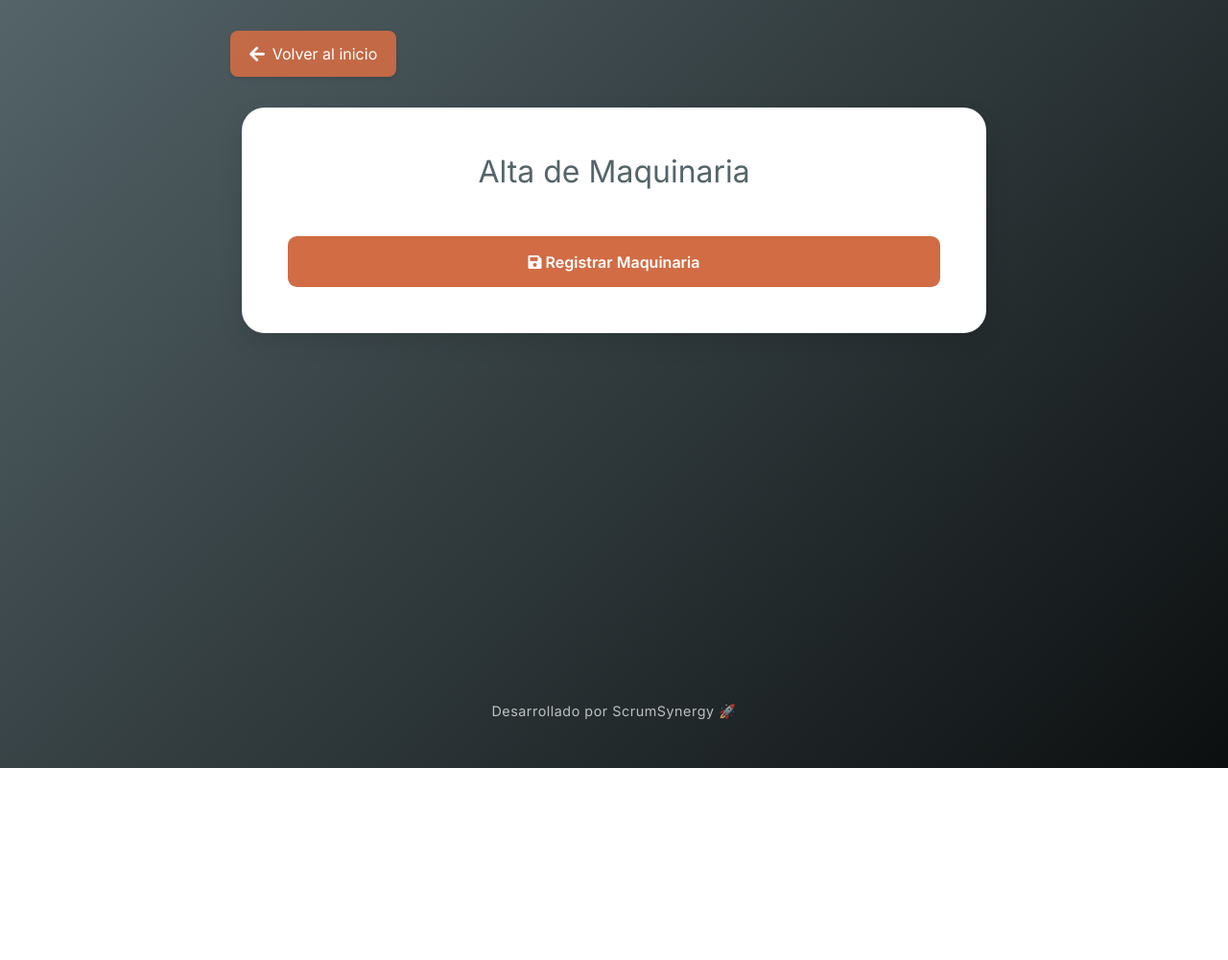
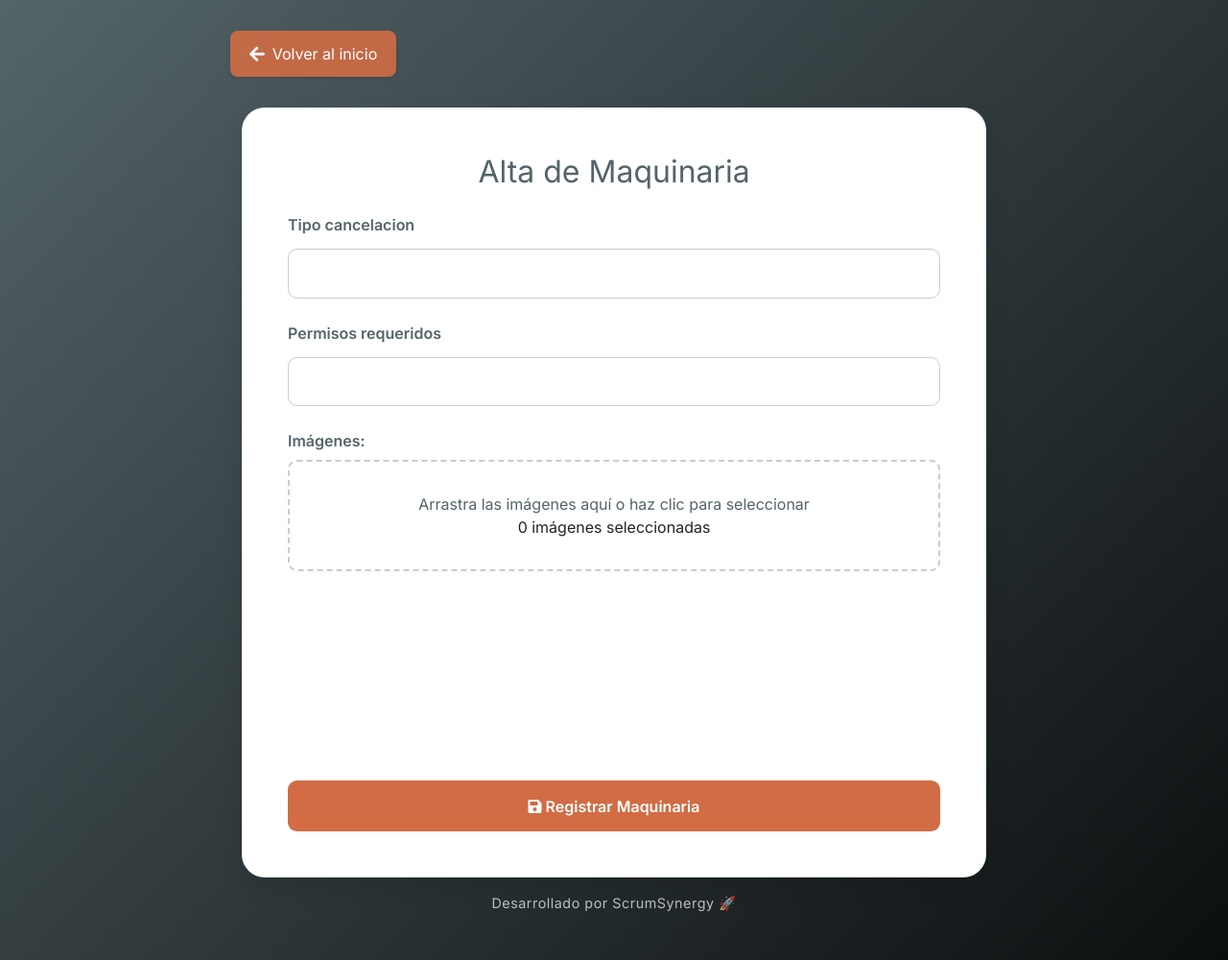
Before and after one commit to CeciliaMarfia/bea-scrumsynergy, a Django app: template application/templates/templatesMachine/machinery_registration.html in a window 1280 px wide. Shown: the whole page at 96% size. Before the commit the page ends 800 px from the top, so only its background shows below. Run offline with Django 5.2, Linux system fonts and the light colour scheme; the template is opened without the code that fills it, so the values that code supplies are empty, except form fields; tables that the repository leaves empty hold one stand-in row (values such as "Sample post"); form fields are guessed from the names that the template uses.

Commit message:
Mejoras en el formulario de registro de maquinaria: reordenamiento de campos y traducción de mensajes de error

```diff
--- a/application/templates/templatesMachine/machinery_registration.html
+++ b/application/templates/templatesMachine/machinery_registration.html
@@ -24,26 +24,14 @@
 
     <form method="post" enctype="multipart/form-data" accept-charset="utf-8" id="maquinariaForm" novalidate>
       {% csrf_token %}
+
+      <!-- Campos en orden específico -->
+      {% with ordered_fields='codigo,nombre,marca,modelo,anio,ubicacion,tipo,descripcion,precio_por_dia' %}
       {% for field in form %}
-        <div class="form-group {% if field.errors %}has-error{% endif %}" {% if field.name == 'politica_cancelacion' %}data-field="politica_cancelacion" style="display:none;"{% endif %}>
-          {% if field.name == 'imagenes' %}
-            <label for="id_imagenes">Imágenes:</label>
-            <div class="file-input-container {% if field.errors %}is-invalid{% endif %}">
-              <div class="custom-file-upload" id="drop-zone">
-                <input type="file" name="imagenes" multiple accept="image/*" class="form-control {% if field.errors %}is-invalid{% endif %}" id="id_imagenes">
-                <p class="upload-text">Arrastra las imágenes aquí o haz clic para seleccionar</p>
-                <div id="file-counter">0 imágenes seleccionadas</div>
-              </div>
-            </div>
-            <div class="image-preview-wrapper">
-              <button type="button" class="nav-button prev" onclick="prevImage()" style="display: none;">&lt;</button>
-              <div id="preview-container" class="preview-container"></div>
-              <button type="button" class="nav-button next" onclick="nextImage()" style="display: none;">&gt;</button>
-            </div>
-          {% else %}
+        {% if field.name == 'codigo' or field.name == 'nombre' or field.name == 'marca' or field.name == 'modelo' or field.name == 'anio' or field.name == 'ubicacion' or field.name == 'tipo' or field.name == 'descripcion' or field.name == 'precio_por_dia' %}
+          <div class="form-group {% if field.errors %}has-error{% endif %}">
             {{ field.label_tag }}
             {{ field }}
-          {% endif %}
             {% if field.help_text %}
               <small class="form-text text-muted">{{ field.help_text }}</small>
             {% endif %}
@@ -57,7 +45,95 @@
               </div>
             {% endif %}
           </div>
+        {% endif %}
       {% endfor %}
+      {% endwith %}
+
+      <!-- Tipo de cancelación y porcentaje personalizado agrupados -->
+      <div class="form-group">
+        <label for="id_tipo_cancelacion">{{ form.tipo_cancelacion.label }}</label>
+        {{ form.tipo_cancelacion }}
+        {% if form.tipo_cancelacion.errors %}
+          <div class="invalid-feedback d-block">
+            {% for error in form.tipo_cancelacion.errors %}
+              <div class="error-message">
+                <i class="fas fa-exclamation-circle"></i> {{ error }}
+              </div>
+            {% endfor %}
+          </div>
+        {% endif %}
+      </div>
+
+      <!-- Campo visible de porcentaje personalizado -->
+      <div class="form-group" data-field="porcentaje_personalizado" style="display:none;">
+        <label for="id_porcentaje_personalizado">Porcentaje de cancelación (%):</label>
+        {{ form.porcentaje_personalizado }}
+        {% if form.porcentaje_personalizado.help_text %}
+          <small class="form-text text-muted">{{ form.porcentaje_personalizado.help_text }}</small>
+        {% endif %}
+        {% if form.porcentaje_personalizado.errors %}
+          <div class="invalid-feedback d-block">
+            {% for error in form.porcentaje_personalizado.errors %}
+              <div class="error-message">
+                <i class="fas fa-exclamation-circle"></i> {{ error }}
+              </div>
+            {% endfor %}
+          </div>
+        {% endif %}
+      </div>
+
+      <!-- Campo oculto para política de cancelación -->
+      <div style="display: none;">
+        {{ form.politica_cancelacion }}
+      </div>
+
+      <!-- Campo de permisos -->
+      <div class="form-group {% if form.permisos_requeridos.errors %}has-error{% endif %}">
+        {{ form.permisos_requeridos.label_tag }}
+        {{ form.permisos_requeridos }}
+        {% if form.permisos_requeridos.help_text %}
+          <small class="form-text text-muted">{{ form.permisos_requeridos.help_text }}</small>
+        {% endif %}
+        {% if form.permisos_requeridos.errors %}
+          <div class="invalid-feedback d-block">
+            {% for error in form.permisos_requeridos.errors %}
+              <div class="error-message">
+                <i class="fas fa-exclamation-circle"></i> {{ error }}
+              </div>
+            {% endfor %}
+          </div>
+        {% endif %}
+      </div>
+
+      <!-- Campo de imágenes al final -->
+      <div class="form-group {% if form.imagenes.errors %}has-error{% endif %}">
+        <label for="id_imagenes">Imágenes:</label>
+        <div class="file-input-container {% if form.imagenes.errors %}is-invalid{% endif %}">
+          <div class="custom-file-upload" id="drop-zone">
+            <input type="file" name="imagenes" multiple accept="image/*" class="form-control {% if form.imagenes.errors %}is-invalid{% endif %}" id="id_imagenes">
+            <p class="upload-text">Arrastra las imágenes aquí o haz clic para seleccionar</p>
+            <div id="file-counter">0 imágenes seleccionadas</div>
+          </div>
+        </div>
+        <div class="image-preview-wrapper">
+          <button type="button" class="nav-button prev" onclick="prevImage()" style="display: none;">&lt;</button>
+          <div id="preview-container" class="preview-container"></div>
+          <button type="button" class="nav-button next" onclick="nextImage()" style="display: none;">&gt;</button>
+        </div>
+        {% if form.imagenes.help_text %}
+          <small class="form-text text-muted">{{ form.imagenes.help_text }}</small>
+        {% endif %}
+        {% if form.imagenes.errors %}
+          <div class="invalid-feedback d-block">
+            {% for error in form.imagenes.errors %}
+              <div class="error-message">
+                <i class="fas fa-exclamation-circle"></i> {{ error }}
+              </div>
+            {% endfor %}
+          </div>
+        {% endif %}
+      </div>
+
       <button type="submit" class="submit-btn">
         <i class="fas fa-save"></i> Registrar Maquinaria
       </button>
@@ -510,20 +586,17 @@ form p {
   background-color: rgba(209, 108, 68, 0.1);
 }
 
-/* Ocultar el campo de porcentaje de cancelación por defecto */
-/*
-#id_politica_cancelacion {
-    display: none;
+/* Eliminar estilos que puedan interferir */
+.form-group[data-field="politica_cancelacion"],
+.form-group[data-field="porcentaje_personalizado"] {
+    margin-bottom: 1.5rem;
 }
 
-#id_politica_cancelacion:not(:required) {
-    display: none;
+#id_politica_cancelacion,
+#id_porcentaje_personalizado {
+    display: block;
+    width: 100%;
 }
-
-.form-group[data-field="politica_cancelacion"] {
-    display: none;
-}
-*/
 
 .has-error input,
 .has-error select,
@@ -748,3 +821,62 @@ document.addEventListener('DOMContentLoaded', function() {
 });
 </script>
 {% endblock %}
+
+{% block scripts %}
+<script>
+document.addEventListener('DOMContentLoaded', function() {
+    const tipoCancelacionSelect = document.getElementById('id_tipo_cancelacion');
+    const porcentajePersonalizadoDiv = document.querySelector('[data-field="porcentaje_personalizado"]');
+    const politicaCancelacionInput = document.getElementById('id_politica_cancelacion');
+    const porcentajePersonalizadoInput = document.getElementById('id_porcentaje_personalizado');
+
+    function updateFields() {
+        const selectedValue = tipoCancelacionSelect.value;
+        console.log('Tipo de cancelación seleccionado:', selectedValue);
+
+        if (selectedValue === 'parcial') {
+            // Mostrar campo personalizado
+            porcentajePersonalizadoDiv.style.display = 'block';
+
+            // Habilitar campo personalizado
+            porcentajePersonalizadoInput.disabled = false;
+            porcentajePersonalizadoInput.readOnly = false;
+            porcentajePersonalizadoInput.style.pointerEvents = 'auto';
+            porcentajePersonalizadoInput.style.backgroundColor = '#ffffff';
+            porcentajePersonalizadoInput.style.cursor = 'text';
+
+            // Limpiar valores
+            politicaCancelacionInput.value = '';
+            porcentajePersonalizadoInput.value = '';
+        } else {
+            // Ocultar campo personalizado
+            porcentajePersonalizadoDiv.style.display = 'none';
+
+            // Establecer valores según el tipo
+            if (selectedValue === 'total') {
+                politicaCancelacionInput.value = '100';
+            } else if (selectedValue === 'sin_reembolso') {
+                politicaCancelacionInput.value = '0';
+            }
+
+            // Limpiar campo personalizado
+            porcentajePersonalizadoInput.value = '';
+        }
+    }
+
+    // Actualizar cuando cambia el porcentaje personalizado
+    porcentajePersonalizadoInput.addEventListener('input', function() {
+        if (this.value && !isNaN(this.value)) {
+            const valor = parseInt(this.value);
+            if (valor >= 10 && valor <= 90) {
+                politicaCancelacionInput.value = valor;
+            }
+        }
+    });
+
+    // Inicializar campos
+    tipoCancelacionSelect.addEventListener('change', updateFields);
+    updateFields();
+});
+</script>
+{% endblock %}
```
Also changed, not shown: application/machinery/forms.py (+34 -6 lines). Lines whose indentation alone changed are shown as unchanged.
